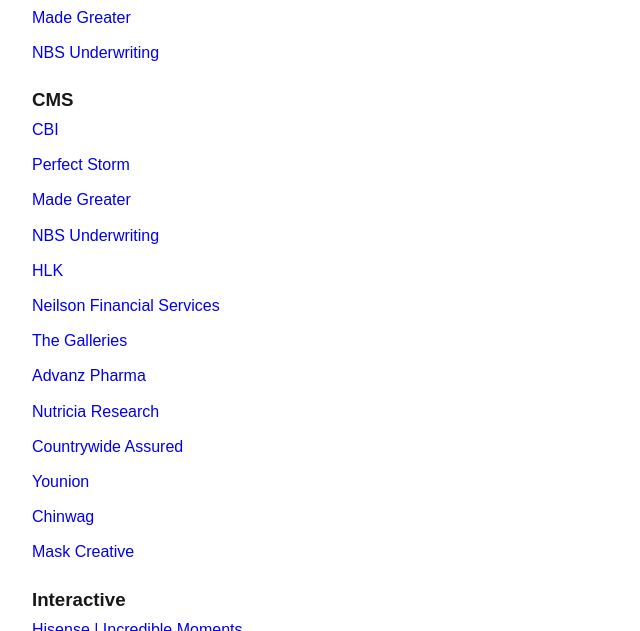
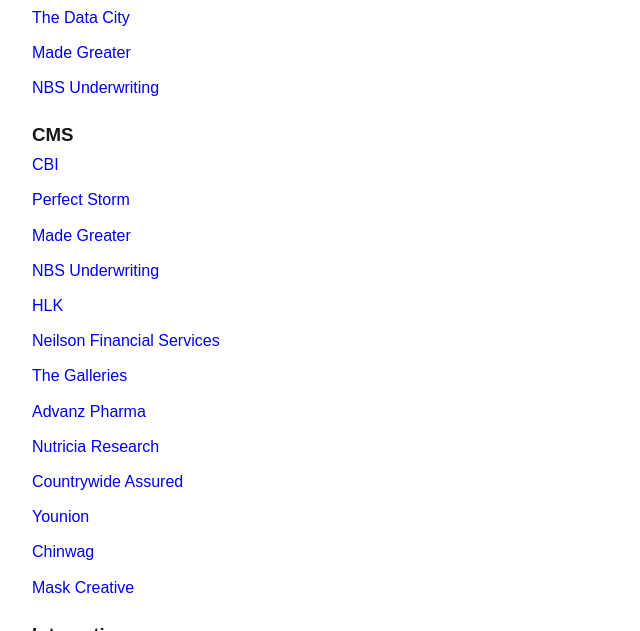
Before and after one commit to notepadwebdev/notepadwebdev.github.io, a plain HTML site: page index.html in a window 1280 px wide. Shown: the part 469-1100 px from the top of the page, without its empty margins (0-640 px from the left). Drawn offline with Linux system fonts and the light colour scheme; no server answers.

Commit message:
Add Data City site.

```diff
--- a/index.html
+++ b/index.html
@@ -116,6 +116,7 @@
                 </header>
                 <h3>Recent work</h3>
                 <ul>
+                    <li><a rel="noreferrer" href="https://thedatacity.com/">The Data City</a></li>
                     <li><a rel="noreferrer" href="https://madegreater.co.uk/">Made Greater</a></li>
                     <li><a rel="noreferrer" href="https://nbsunderwriting.co.uk/">NBS Underwriting</a></li>
                 </ul>
```
